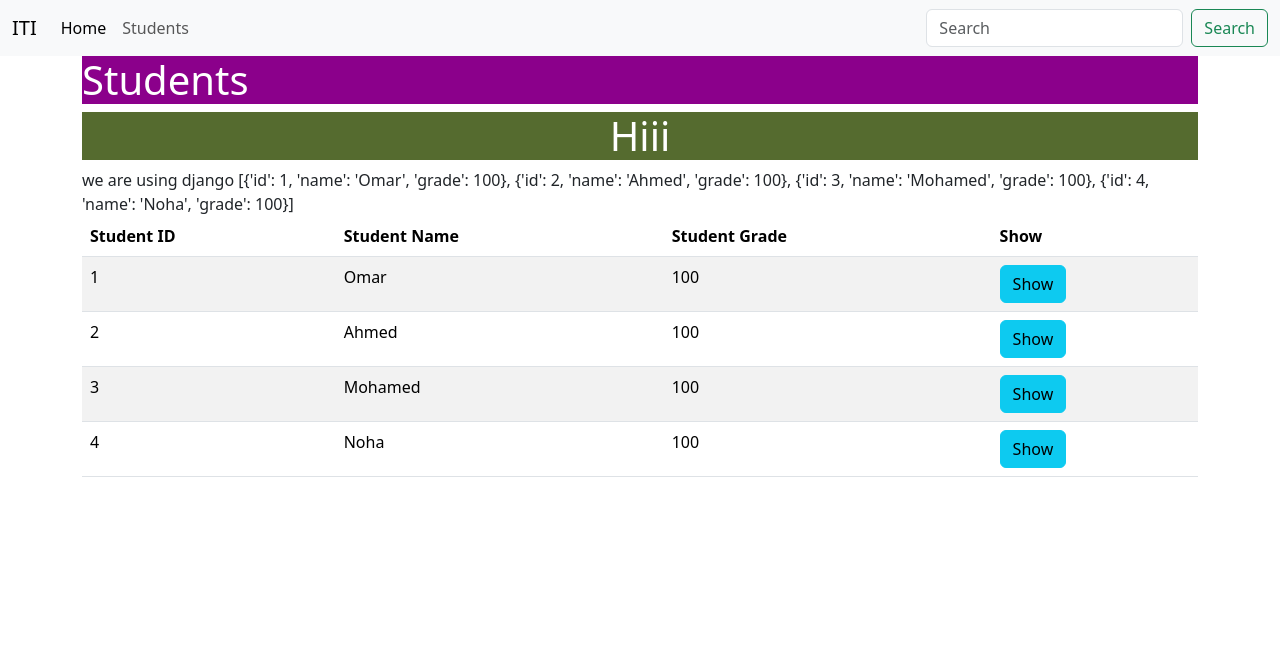
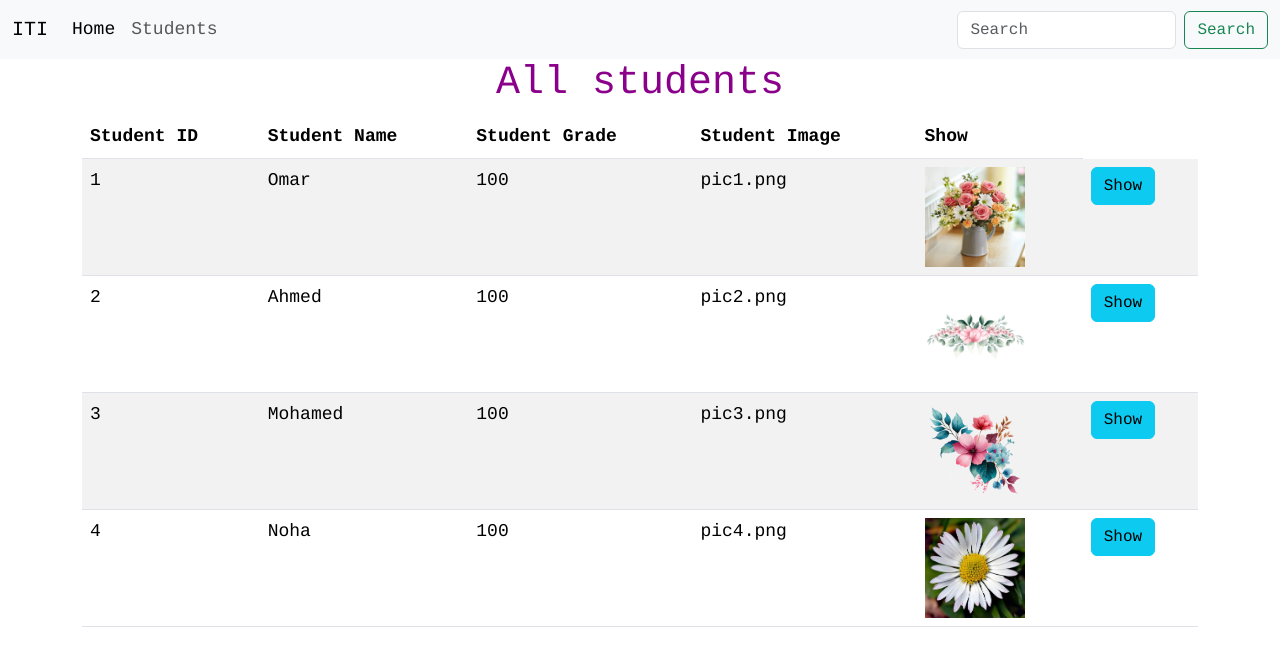
Before and after one commit to NohaAShehab/st24-mans3-django2, a Django app: page /students/list in a window 1280 px wide. Shown: the top 666 px of the page. Run offline with Django 5.2, Linux system fonts and the light colour scheme.

Commit message:
serving static files

```diff
--- /dev/null
+++ b/mysite/students/static/students/css/mycss.css
@@ -0,0 +1,5 @@
+
+body{
+    font-family: Courier;
+    font-size: large;
+}
--- a/mysite/students/templates/layouts/base.html
+++ b/mysite/students/templates/layouts/base.html
@@ -1,9 +1,12 @@
+{% load static %}
 <!DOCTYPE html>
 <html lang="en">
 <head>
     <meta charset="UTF-8">
     <title>Title</title>
     <link href="https://cdn.jsdelivr.net/npm/bootstrap@5.3.3/dist/css/bootstrap.min.css" rel="stylesheet" integrity="sha384-QWTKZyjpPEjISv5WaRU9OFeRpok6YctnYmDr5pNlyT2bRjXh0JMhjY6hW+ALEwIH" crossorigin="anonymous">
+    <link rel="stylesheet" href="{% static 'students/css/mycss.css' %}">
+
 </head>
 <body>
 <nav class="navbar navbar-expand-lg bg-body-tertiary">
--- a/mysite/students/templates/students/list.html
+++ b/mysite/students/templates/students/list.html
@@ -1,17 +1,10 @@
 {% extends 'layouts/base.html' %}
+{% load static %}
 
 
-{% block main %}
-<h1> Students </h1>
-{% endblock %}
-
-{% block test %}
-    <h1 style="text-align: center"> Hiii</h1>
-{% endblock %}
 
 {% block content %}
-we are using django
-{{students}}
+    <h1 style="text-align: center; color: darkmagenta"> All students </h1>
 
     <table class="table table-striped">
         <thead>
@@ -19,6 +12,7 @@ we are using django
             <th>Student ID</th>
             <th>Student Name</th>
             <th>Student Grade</th>
+            <th> Student Image </th>
             <th>Show</th>
         </tr>
         </thead>
@@ -28,6 +22,9 @@ we are using django
                 <td>{{student.id}}</td>
                 <td>{{student.name}}</td>
                 <td>{{student.grade}}</td>
+                <td> {{student.image }}</td>
+
+                <td> <img width="100" height="100" src="{% static 'students/images/'|add:student.image  %}">  </td>
                 <td> <a href="{% url 'students.profile' student.id %}" class="btn btn-info"> Show </a></td>
             </tr>
         {%endfor%}
--- a/mysite/students/templates/students/profile.html
+++ b/mysite/students/templates/students/profile.html
@@ -1,9 +1,10 @@
 {% extends 'layouts/base.html' %}
+{% load static %}
 
 {% block content %}
   <h1>Student Info </h1>
 <div class="card" style="width: 18rem;">
-  <img src="..." class="card-img-top" alt="...">
+  <img src="{% static 'students/images/'|add:student.image %}" class="card-img-top" alt="...">
   <div class="card-body">
     <h5 class="card-title">{{student.name}}</h5>
     <p class="card-text">{{student.grade}} </p>
--- a/mysite/students/views.py
+++ b/mysite/students/views.py
@@ -11,10 +11,10 @@ def hello(request):
 
 
 students =[
-    {"id":1, "name":"Omar", "grade":100},
-    {"id": 2, "name": "Ahmed", "grade": 100},
-    {"id": 3, "name": "Mohamed", "grade": 100},
-    {"id": 4, "name": "Noha", "grade": 100}
+    {"id":1, "name":"Omar", "grade":100, 'image':"pic1.png"},
+    {"id": 2, "name": "Ahmed", "grade": 100, 'image':"pic2.png"},
+    {"id": 3, "name": "Mohamed", "grade": 100, 'image':"pic3.png"},
+    {"id": 4, "name": "Noha", "grade": 100, 'image':"pic4.png"},
 ]
 # return with templates
 def liststds(request):
```
Also changed, not shown: notes.txt (added, +18 -0 lines), mysite/students/static/students/images/pic1.png (added), mysite/students/static/students/images/pic2.png (added), mysite/students/static/students/images/pic3.png (added), mysite/students/static/students/images/pic4.png (added), mysite/students/static/students/images/pic5.png (added).
